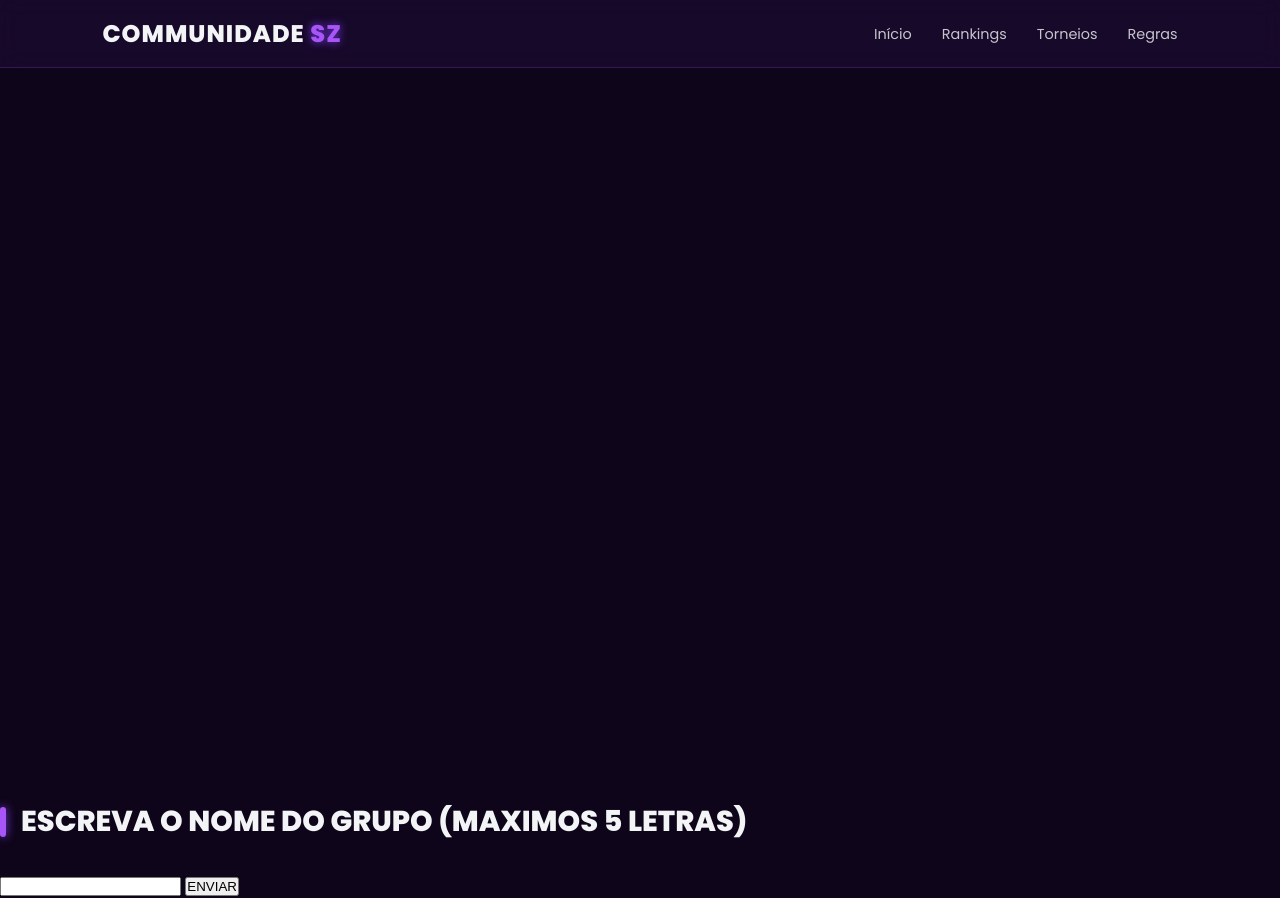
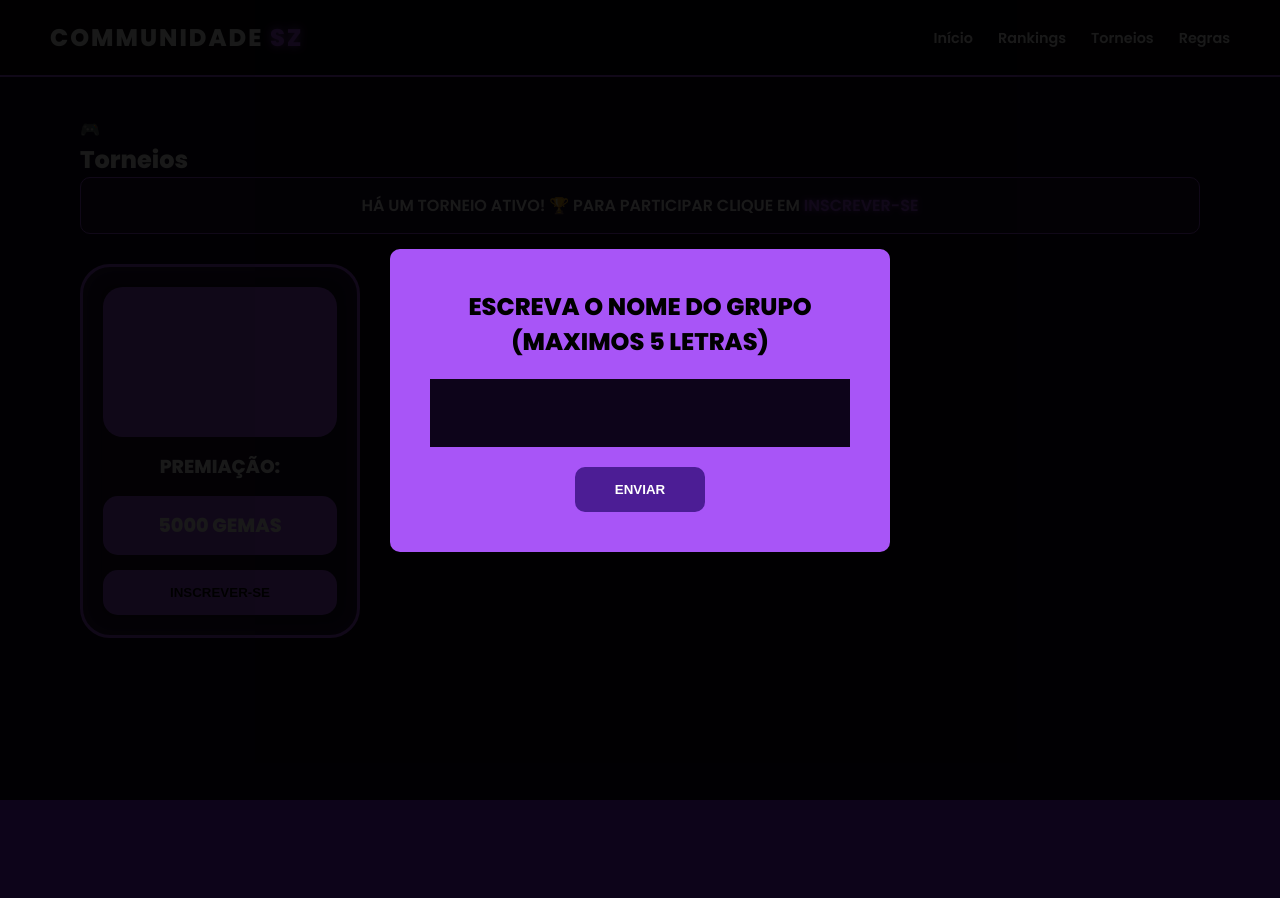
Before and after one commit to sagazzsite-ship-it/site-sz-community, a website: page public/index.html in a window 1280 px wide. After the commit the page ends 800 px from the top, so only its background shows below. Drawn offline with nearby package versions, Linux system fonts and the light colour scheme.

Commit message:
Update style.css

```diff
--- a/public/style.css
+++ b/public/style.css
@@ -1,218 +1,168 @@
-/* Importando uma fonte moderna do Google */
-@import url('https://fonts.googleapis.com/css2?family=Poppins:wght@300;400;600;800&display=swap');
-
 :root {
-    /* Paleta de Cores Roxo Escuro */
-    --bg-deep: #0f051a;        /* Fundo principal */
-    --bg-card: #1a0b2e;        /* Fundo dos cards e seções */
-    --primary: #a855f7;        /* Roxo vibrante (Neon) */
-    --primary-glow: #7c3aed;   /* Roxo secundário para brilho */
-    --accent: #d8b4fe;         /* Roxo claro para textos secundários */
-    --text-white: #f3f4f6;
-    --text-dim: #9ca3af;
-    --glass: rgba(26, 11, 46, 0.8);
-    --border: rgba(168, 85, 247, 0.2);
+    --primary: #a855f7;
+    --primary-glow: #7c3aed;
+    --bg: #0d041a;
+    --card-bg: #1a0b2e;
+    --text: #ffffff;
+    --accent: #bc6ff1;
 }
 
-* {
-    margin: 0;
-    padding: 0;
-    box-sizing: border-box;
-    scroll-behavior: smooth;
-}
+* { box-sizing: border-box; margin: 0; padding: 0; }
 
 body {
-    background-color: var(--bg-deep);
-    color: var(--text-white);
+    background-color: var(--bg);
+    color: var(--text);
     font-family: 'Poppins', sans-serif;
     overflow-x: hidden;
 }
 
-/* --- BARRA DE NAVEGAÇÃO --- */
-#navbar {
+/* NAVBAR */
+header { background: #07020d; padding: 20px 50px; border-bottom: 2px solid var(--primary); }
+#navbar { display: flex; justify-content: space-between; align-items: center; }
+.logo { font-weight: 800; font-size: 1.5rem; letter-spacing: 2px; }
+.logo span { color: var(--primary); text-shadow: 0 0 10px var(--primary); }
+.nav-links { display: flex; list-style: none; gap: 25px; }
+.nav-links a { color: white; text-decoration: none; font-weight: 600; font-size: 0.9rem; transition: 0.3s; }
+.nav-links a:hover { color: var(--primary); }
+
+/* SEÇÕES */
+.container { padding: 40px; max-width: 1200px; margin: 0 auto; }
+.aviso-ativo {
+    background: rgba(168, 85, 247, 0.1);
+    border: 1px solid var(--primary);
+    padding: 15px;
+    border-radius: 10px;
+    text-align: center;
+    margin-bottom: 30px;
+    font-weight: 600;
+}
+.destaque { color: var(--primary); text-shadow: 0 0 5px var(--primary); }
+
+/* CARDS E BOTÕES */
+.card-inscricao {
+    background: var(--card-bg);
+    border: 3px solid var(--primary);
+    border-radius: 30px;
+    width: 280px;
+    padding: 20px;
+    text-align: center;
+    box-shadow: inset 0 0 20px rgba(168, 85, 247, 0.2);
+}
+
+.banner-placeholder {
+    background: var(--primary);
+    height: 150px;
+    border-radius: 20px;
+    margin-bottom: 15px;
+}
+
+.box-premio {
+    background: var(--primary);
+    padding: 15px;
+    border-radius: 15px;
+    margin: 15px 0;
+    font-weight: 800;
+    font-size: 1.2rem;
+}
+
+.btn-primary {
+    background: var(--primary);
+    color: black;
+    border: none;
+    padding: 15px 20px;
+    border-radius: 15px;
+    font-weight: 800;
+    cursor: pointer;
+    width: 100%;
+    transition: 0.3s;
+}
+
+.btn-primary:hover { transform: translateY(-3px); box-shadow: 0 10px 20px rgba(168, 85, 247, 0.4); }
+
+/* PAINEL DE JOGO (IMAGEM 2) */
+.game-panel {
+    display: grid;
+    grid-template-columns: 1fr 1fr 1fr;
+    gap: 20px;
+    background: var(--bg);
+    width: 100%;
+}
+
+.status-box {
+    background: var(--card-bg);
+    border: 2px solid var(--primary);
+    border-radius: 20px;
+    height: 100%;
     display: flex;
-    justify-content: space-between;
     align-items: center;
-    padding: 1rem 8%;
-    background: var(--glass);
-    backdrop-filter: blur(12px);
-    border-bottom: 1px solid var(--border);
+    justify-content: center;
+    text-align: center;
+    font-size: 1.5rem;
+    font-weight: 800;
+    padding: 20px;
+}
+
+.info-box {
+    background: var(--card-bg);
+    border: 2px solid var(--primary);
+    padding: 20px;
+    border-radius: 20px;
+    margin: 15px 0;
+}
+.info-box p { font-weight: 800; font-size: 1.1rem; margin: 10px 0; }
+.val { color: var(--primary); margin-left: 10px; }
+
+/* MODAIS (IMAGEM 4/5) */
+.modal {
     position: fixed;
-    width: 100%;
-    top: 0;
+    top: 0; left: 0; width: 100%; height: 100%;
+    background: rgba(0,0,0,0.9);
+    display: flex; align-items: center; justify-content: center;
     z-index: 1000;
 }
 
-.logo {
-    font-size: 1.5rem;
-    font-weight: 800;
-    letter-spacing: 1px;
-    text-transform: uppercase;
+.modal-content {
+    background: var(--primary);
+    padding: 40px;
+    border-radius: 10px;
+    width: 500px;
+    text-align: center;
+    color: black;
 }
 
-.logo span {
-    color: var(--primary);
-    text-shadow: 0 0 10px var(--primary-glow);
+.modal-content h2 { font-weight: 800; margin-bottom: 20px; }
+.modal-content input {
+    width: 100%;
+    padding: 20px;
+    background: #0d041a;
+    border: none;
+    color: white;
+    font-size: 1.5rem;
+    text-align: center;
+    margin-bottom: 20px;
 }
 
-.nav-links {
-    display: flex;
-    list-style: none;
-    gap: 30px;
+.btn-enviar {
+    background: #4c1d95;
+    color: white;
+    padding: 15px 40px;
+    border: none;
+    border-radius: 10px;
+    font-weight: 800;
+    cursor: pointer;
 }
 
-.nav-links a {
-    text-decoration: none;
-    color: var(--text-white);
-    font-size: 0.9rem;
-    font-weight: 500;
-    transition: 0.3s;
-    cursor: pointer;
-    opacity: 0.8;
+/* CHAVEAMENTO (IMAGEM 9) */
+.overlay {
+    position: fixed;
+    top:0; left:0; width:100%; height:100%;
+    background: var(--bg);
+    z-index: 2000;
+    padding: 50px;
 }
 
-.nav-links a:hover {
-    color: var(--primary);
-    opacity: 1;
-    text-shadow: 0 0 8px var(--primary-glow);
+.brackets {
+    display: flex;
+    justify-content: space-around;
+    margin-top: 50px;
 }
-
-/* --- CONTAINER PRINCIPAL --- */
-.container {
-    padding: 120px 8% 60px;
-    min-height: 100vh;
-    display: flex;
-    flex-direction: column;
-    align-items: center;
-}
-
-/* --- SEÇÕES (ABAS) --- */
-.content-section {
-    display: none; /* Escondido por padrão */
-    width: 100%;
-    max-width: 1100px;
-    animation: fadeIn 0.5s ease-out forwards;
-}
-
-.content-section.active {
-    display: block; /* Mostra apenas a aba ativa */
-}
-
-@keyframes fadeIn {
-    from { opacity: 0; transform: translateY(15px); }
-    to { opacity: 1; transform: translateY(0); }
-}
-
-/* --- TÍTULOS --- */
-h1 {
-    font-size: 3rem;
-    margin-bottom: 20px;
-    text-align: center;
-}
-
-h2 {
-    font-size: 1.8rem;
-    margin-bottom: 30px;
-    display: flex;
-    align-items: center;
-    gap: 15px;
-}
-
-h2::before {
-    content: '';
-    width: 6px;
-    height: 30px;
-    background: var(--primary);
-    border-radius: 10px;
-    box-shadow: 0 0 10px var(--primary-glow);
-}
-
-/* --- CARDS E RANKINGS --- */
-.ranking-container {
-    display: grid;
-    grid-template-columns: repeat(auto-fit, minmax(320px, 1fr));
-    gap: 25px;
-}
-
-.rank-card {
-    background: var(--bg-card);
-    padding: 30px;
-    border-radius: 20px;
-    border: 1px solid var(--border);
-    box-shadow: 0 15px 35px rgba(0, 0, 0, 0.4);
-    transition: 0.3s;
-}
-
-.rank-card:hover {
-    border-color: var(--primary);
-    transform: translateY(-5px);
-}
-
-/* --- TABELAS --- */
-.rank-table {
-    width: 100%;
-    border-collapse: collapse;
-    margin-top: 15px;
-}
-
-.rank-table th {
-    text-align: left;
-    color: var(--accent);
-    font-size: 0.75rem;
-    text-transform: uppercase;
-    padding-bottom: 15px;
-    border-bottom: 1px solid var(--border);
-}
-
-.rank-table td {
-    padding: 15px 0;
-    border-bottom: 1px solid rgba(255, 255, 255, 0.03);
-    font-size: 0.95rem;
-}
-
-.pos-1 { color: #ffd700; font-weight: bold; } /* Ouro */
-.pos-2 { color: #c0c0c0; font-weight: bold; } /* Prata */
-.pos-3 { color: #cd7f32; font-weight: bold; } /* Bronze */
-
-/* --- BOTÕES --- */
-.btn-discord {
-    background: linear-gradient(135deg, var(--primary-glow), var(--primary));
-    color: white;
-    padding: 15px 35px;
-    border: none;
-    border-radius: 12px;
-    font-weight: 700;
-    text-transform: uppercase;
-    cursor: pointer;
-    transition: 0.3s;
-    box-shadow: 0 5px 15px rgba(124, 58, 237, 0.3);
-}
-
-.btn-discord:hover {
-    filter: brightness(1.1);
-    box-shadow: 0 8px 25px rgba(168, 85, 247, 0.5);
-    transform: scale(1.03);
-}
-
-/* --- LISTAS DE REGRAS E SOBRE --- */
-.regras-lista {
-    list-style: none;
-    text-align: left;
-    max-width: 700px;
-    margin: 0 auto;
-}
-
-.regras-lista li {
-    background: var(--bg-card);
-    margin-bottom: 12px;
-    padding: 15px 20px;
-    border-radius: 10px;
-    border-left: 3px solid var(--primary);
-}
-
-/* --- RESPONSIVIDADE --- */
-@media (max-width: 768px) {
-    .nav-links { display: none; }
-    h1 { font-size: 2rem; }
-    .container { padding-top: 100px; }
-}
```
